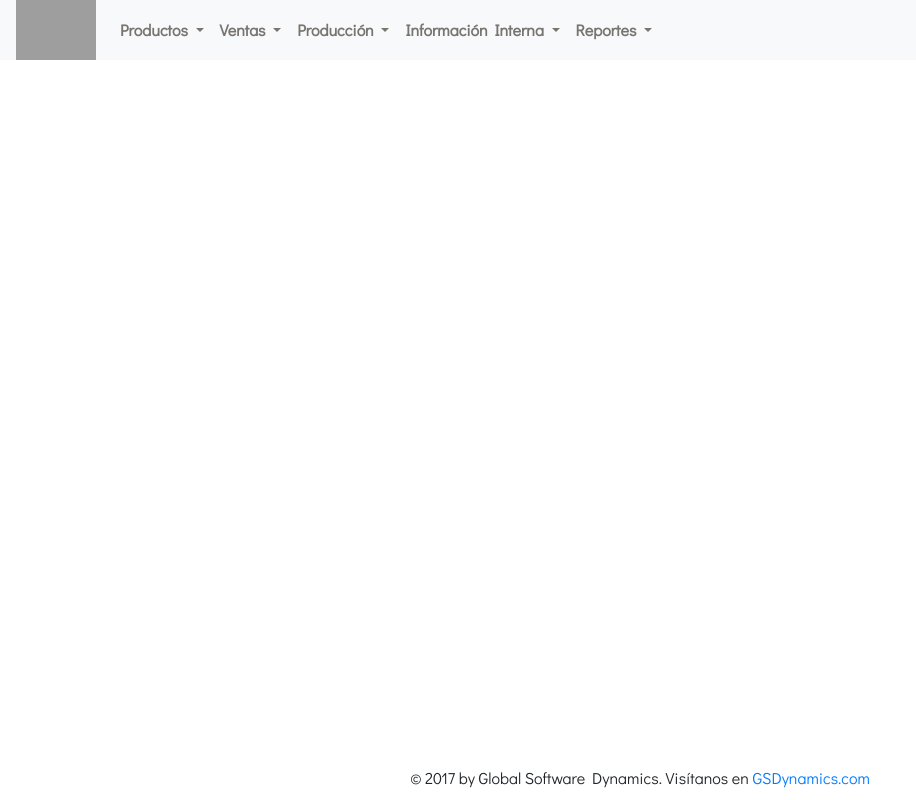
After one commit to GlobalSoftwareDynamics/WakasV2, a PHP site: page /mainAdmin.php in a window 1280 px wide. The commit adds this page. Shown: the whole page, without its empty margins (0-916 px from the left). Run offline with PHP 8.4, Linux system fonts and the light colour scheme; some libraries are stand-ins or nearby versions; grey boxes are pictures that could not be loaded.

Commit message:
Se termino la NavBar y se agrego estilos para esta

```diff
--- a/css/styles.css
+++ b/css/styles.css
@@ -0,0 +1,29 @@
+/*General*/
+
+@import url('https://fonts.googleapis.com/css?family=Didact+Gothic');
+
+* {
+    font-family: 'Didact Gothic', sans-serif;
+}
+
+/*NavBar*/
+
+.navbar {
+    padding-top: 0;
+    padding-bottom: 0;
+}
+
+.navbar-brand {
+    padding-top: 0;
+    padding-bottom: 0;
+}
+
+.navbar-light .navbar-nav .nav-link {
+    color: #78746f;
+    font-weight: 600;
+}
+
+.navbar-light .navbar-nav .nav-link:focus, .navbar-light .navbar-nav .nav-link:hover {
+    color: #78746f;
+    font-weight: 600;
+}
--- a/footer.php
+++ b/footer.php
@@ -5,7 +5,10 @@
 <script type="text/javascript" src="js/bootstrap.min.js"></script>
 <script type="text/javascript" src="js/functions.js"></script>
 
-<footer>
+<footer class="footer fixed-bottom navbar-light bg-faded" style="padding: 10px 0px;">
+    <div class="container col-sm-6 col-sm-offset-3 text-center">
+        <span>© 2017 by Global Software Dynamics. Visítanos en <a target="GSD" href="http://www.gsdynamics.com/">GSDynamics.com</a></span>
+    </div>
 </footer>
 
 </body>
--- /dev/null
+++ b/mainAdmin.php
@@ -0,0 +1,16 @@
+<?php
+include ('header.php');
+include('navbarAdmin.php');
+
+?>
+
+<section class="container">
+    <div class="row">
+
+    </div>
+</section>
+
+<?php
+
+include ('footer.php');
+?>
--- /dev/null
+++ b/mainOperario.php
@@ -0,0 +1,5 @@
+<?php
+include ('header.php');
+include('navbarOperario.php');
+include ('footer.php');
+?>
--- /dev/null
+++ b/navbarAdmin.php
@@ -0,0 +1,59 @@
+<nav class="navbar navbar-expand-lg navbar-light bg-light">
+    <a class="navbar-brand" href="#"><img src="img/LogoWakas.svg" height="60" width="auto"></a>
+    <button class="navbar-toggler" type="button" data-toggle="collapse" data-target="#navbarSupportedContent" aria-controls="navbarSupportedContent" aria-expanded="false" aria-label="Toggle navigation">
+        <span class="navbar-toggler-icon"></span>
+    </button>
+
+    <div class="collapse navbar-collapse" id="navbarSupportedContent">
+        <ul class="navbar-nav mr-auto">
+            <li class="nav-item dropdown">
+                <a class="nav-link dropdown-toggle" href="#" id="navbarDropdown" role="button" data-toggle="dropdown" aria-haspopup="true" aria-expanded="false">
+                    Productos
+                </a>
+                <div class="dropdown-menu" aria-labelledby="navbarDropdown">
+                    <a class="dropdown-item" href="#">Nueva Hoja de Especificaciones</a>
+                    <a class="dropdown-item" href="#">Listado de Productos</a>
+                </div>
+            </li>
+            <li class="nav-item dropdown">
+                <a class="nav-link dropdown-toggle" href="#" id="navbarDropdown" role="button" data-toggle="dropdown" aria-haspopup="true" aria-expanded="false">
+                    Ventas
+                </a>
+                <div class="dropdown-menu" aria-labelledby="navbarDropdown">
+                    <a class="dropdown-item" href="#">Nueva Confirmación de Venta</a>
+                    <a class="dropdown-item" href="#">Listado de Confirmaciones de Venta</a>
+                </div>
+            </li>
+            <li class="nav-item dropdown">
+                <a class="nav-link dropdown-toggle" href="#" id="navbarDropdown" role="button" data-toggle="dropdown" aria-haspopup="true" aria-expanded="false">
+                    Producción
+                </a>
+                <div class="dropdown-menu" aria-labelledby="navbarDropdown">
+                    <a class="dropdown-item" href="#">Nueva Orden de Producción</a>
+                    <a class="dropdown-item" href="#">Listado de Órdenes de Producción</a>
+                </div>
+            </li>
+            <li class="nav-item dropdown">
+                <a class="nav-link dropdown-toggle" href="#" id="navbarDropdown" role="button" data-toggle="dropdown" aria-haspopup="true" aria-expanded="false">
+                    Información Interna
+                </a>
+                <div class="dropdown-menu" aria-labelledby="navbarDropdown">
+                    <a class="dropdown-item" href="#">Materiales</a>
+                    <a class="dropdown-item" href="#">Insumos</a>
+                    <a class="dropdown-item" href="#">Máquinas</a>
+                    <a class="dropdown-item" href="#">Colaboradores</a>
+                    <a class="dropdown-item" href="#">Procesos</a>
+                </div>
+            </li>
+            <li class="nav-item dropdown">
+                <a class="nav-link dropdown-toggle" href="#" id="navbarDropdown" role="button" data-toggle="dropdown" aria-haspopup="true" aria-expanded="false">
+                    Reportes
+                </a>
+                <div class="dropdown-menu" aria-labelledby="navbarDropdown">
+                    <a class="dropdown-item" href="#">Reportes de Producción</a>
+                    <a class="dropdown-item" href="#">Reportes de Personal</a>
+                </div>
+            </li>
+        </ul>
+    </div>
+</nav>
--- /dev/null
+++ b/navbarOperario.php
@@ -0,0 +1,3 @@
+<nav class="navbar navbar-light bg-light">
+    <a class="navbar-brand" href="#"><img src="img/LogoWakas.svg" width="60" height="auto" alt=""></a>
+</nav>
```
Also changed, not shown: img/LogoWakas.svg (added).
